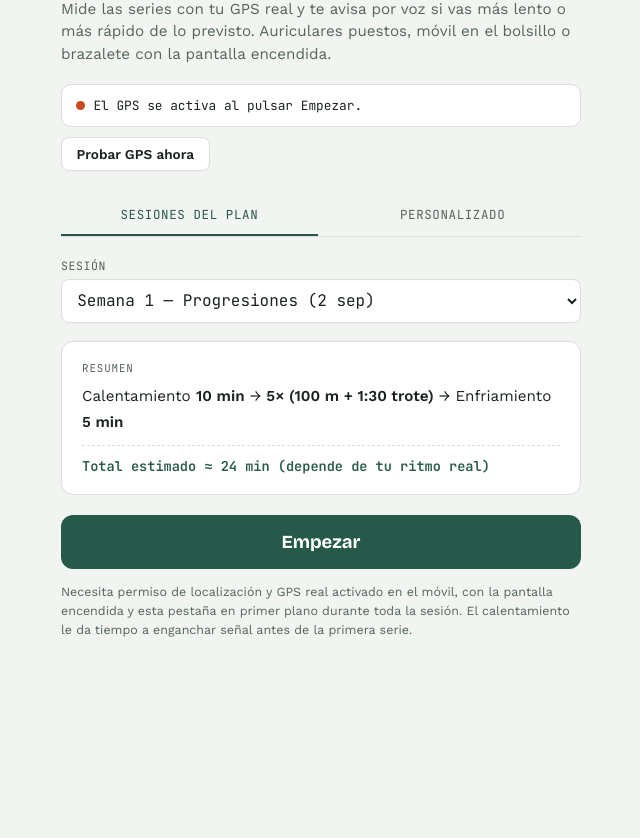
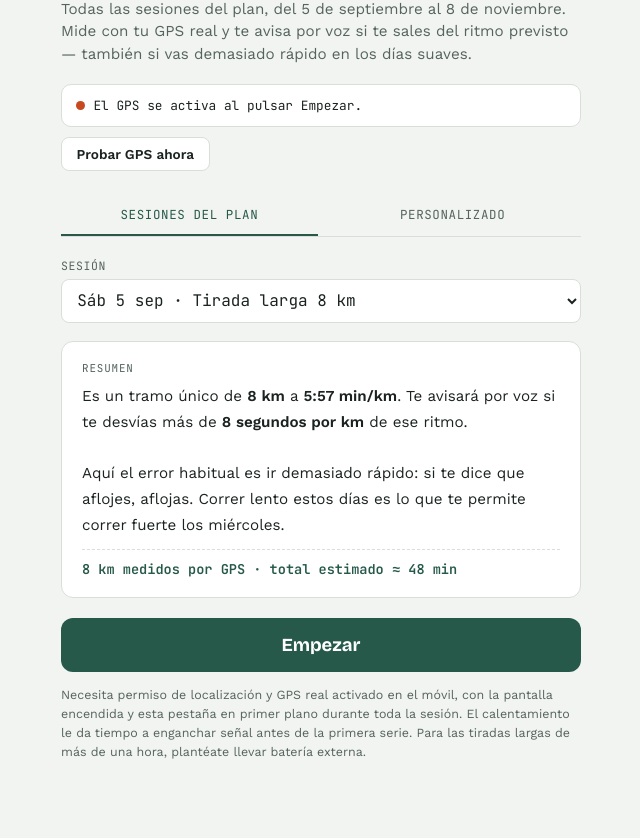
Before and after one commit to vilar88/Series-Behobia, a plain HTML site: page index.html in a window 1280 px wide. Shown: the part 116-954 px from the top of the page, without its empty margins (319-959 px from the left). Before the commit the page ends 832 px from the top, so only its background shows below. Drawn offline with nearby package versions, Linux system fonts and the light colour scheme.

Commit message:
Add files via upload

```diff
--- a/index.html
+++ b/index.html
@@ -1,17 +1,4 @@
-<!doctype html>
-<html lang="es">
-<head>
-<meta charset="utf-8">
-<meta name="viewport" content="width=device-width, initial-scale=1, viewport-fit=cover">
-<meta name="color-scheme" content="light dark">
-<meta name="theme-color" content="#26594A">
-<meta name="apple-mobile-web-app-capable" content="yes">
-<meta name="mobile-web-app-capable" content="yes">
-<meta name="apple-mobile-web-app-status-bar-style" content="black-translucent">
-<meta name="apple-mobile-web-app-title" content="Series">
 <title>Series Behobia</title>
-</head>
-<body>
 <style>
 :root{
   --paper:#F2F4F1;
@@ -158,9 +145,9 @@ select,input[type=number]{
 
 <!-- ============ SETUP ============ -->
 <div id="setup">
-  <div class="eyebrow">Entrenador de series · Behobia 2026</div>
+  <div class="eyebrow">Entrenador · Behobia 2026 · objetivo 1:43</div>
   <h1 class="title">Series Behobia</h1>
-  <p class="subtitle">Mide las series con tu GPS real y te avisa por voz si vas más lento o más rápido de lo previsto. Auriculares puestos, móvil en el bolsillo o brazalete con la pantalla encendida.</p>
+  <p class="subtitle">Todas las sesiones del plan, del 5 de septiembre al 8 de noviembre. Mide con tu GPS real y te avisa por voz si te sales del ritmo previsto — también si vas demasiado rápido en los días suaves.</p>
 
   <div class="gps-banner" id="gpsBanner"><span class="gps-dot"></span><span id="gpsBannerText">Comprobando disponibilidad de GPS…</span></div>
   <button class="mini-btn" id="gpsTestBtn">Probar GPS ahora</button>
@@ -212,7 +199,7 @@ select,input[type=number]{
         <label>Ritmo objetivo (min/km)</label>
         <div class="row2">
           <input type="number" id="cuPaceMin" value="4" min="2" max="9" placeholder="min">
-          <input type="number" id="cuPaceSec" value="30" min="0" max="59" placeholder="seg">
+          <input type="number" id="cuPaceSec" value="40" min="0" max="59" placeholder="seg">
         </div>
       </div>
       <div class="field">
@@ -242,7 +229,7 @@ select,input[type=number]{
     <button class="big-btn" id="startCustomBtn">Empezar</button>
   </div>
 
-  <p class="note">Necesita permiso de localización y GPS real activado en el móvil, con la pantalla encendida y esta pestaña en primer plano durante toda la sesión. El calentamiento le da tiempo a enganchar señal antes de la primera serie.</p>
+  <p class="note">Necesita permiso de localización y GPS real activado en el móvil, con la pantalla encendida y esta pestaña en primer plano durante toda la sesión. El calentamiento le da tiempo a enganchar señal antes de la primera serie. Para las tiradas largas de más de una hora, plantéate llevar batería externa.</p>
   <div class="last-msg" id="lastMsg"></div>
 </div>
 
@@ -268,7 +255,7 @@ select,input[type=number]{
         <div class="progress-meta" id="metersCovered">llevas 0 / 400 m</div>
         <div class="dist-track"><div class="dist-fill" id="distFill"></div></div>
         <div class="pace-row">
-          <div class="pace-chip" id="paceChip">Objetivo 4:30 ±5s/km</div>
+          <div class="pace-chip" id="paceChip">Objetivo 4:40 ±5s/km</div>
           <div class="pace-status" id="paceStatus">— /km</div>
         </div>
       </div>
@@ -303,18 +290,85 @@ select,input[type=number]{
 (function(){
   "use strict";
 
-  // ---------------- Presets (distance + target pace, derived from the 10-week plan) ----------------
-  // pace values in seconds per km. tol = allowed band (±) before a voice alert fires.
+  // ============================================================
+  //  PLAN BEHOBIA 2026 — 10 semanas, 31 ago a 8 nov
+  //  Objetivo 1:43:00 (5:09/km) · ambicioso 1:40:00 (5:00/km)
+  //
+  //  Dos formatos de sesión:
+  //   · count + work + rest  → series repetidas con recuperación
+  //   · segments[]           → tramos encadenados, cada uno con su ritmo
+  //  Ritmos en segundos por km. tol = margen (±) antes del aviso de voz.
+  // ============================================================
   const PRESETS = {
-    w1:  {name:'Semana 1 — Progresiones (2 sep)',     warmup:600, cooldown:300, count:5, work:{meters:100,  label:'Progresión',   pace:null, tol:null}, rest:{dur:90,  label:'Trote suave'}},
-    w2:  {name:'Semana 2 — Tempo (9 sep)',             warmup:600, cooldown:300, count:1, work:{meters:2900, label:'Tempo',        pace:315,  tol:5},    rest:null},
-    w3:  {name:'Semana 3 — Tempo (16 sep)',            warmup:600, cooldown:300, count:1, work:{meters:3900, label:'Tempo',        pace:310,  tol:5},    rest:null},
-    w4:  {name:'Semana 4 — 6×600 m (23 sep, viaje)',   warmup:600, cooldown:300, count:6, work:{meters:600,  label:'Serie',        pace:305,  tol:5},    rest:{dur:90,  label:'Trote suave'}},
-    w5:  {name:'Semana 5 — Tempo (30 sep)',            warmup:600, cooldown:300, count:1, work:{meters:4800, label:'Tempo',        pace:310,  tol:5},    rest:null},
-    w7:  {name:'Semana 7 — Tempo (14 oct)',            warmup:600, cooldown:300, count:1, work:{meters:3900, label:'Tempo',        pace:310,  tol:5},    rest:null},
-    w8:  {name:'Semana 8 — Tempo (21 oct, pico)',      warmup:600, cooldown:300, count:1, work:{meters:5900, label:'Tempo',        pace:305,  tol:5},    rest:null},
-    w9:  {name:'Semana 9 — 6×400 m (28 oct)',          warmup:600, cooldown:300, count:6, work:{meters:400,  label:'Serie 400 m',  pace:270,  tol:5},    rest:{dur:90,  label:'Trote suave'}},
-    w10: {name:'Semana 10 — Progresiones (4 nov)',     warmup:300, cooldown:300, count:4, work:{meters:100,  label:'Progresión',   pace:null, tol:null}, rest:{dur:100, label:'Trote suave'}},
+    sab05sep: {name:'Sáb 5 sep · Tirada larga 8 km',
+      segments:[{meters:8000, label:'Tirada larga', pace:357, tol:8}]},
+
+    mie09sep: {name:'Mié 9 sep · Tempo 20′', warmup:600, cooldown:300, count:1,
+      work:{meters:3800, label:'Tempo', pace:315, tol:5}, rest:null},
+
+    sab12sep: {name:'Sáb 12 sep · Tirada larga 10 km',
+      segments:[{meters:10000, label:'Tirada larga', pace:352, tol:8}]},
+
+    mie16sep: {name:'Mié 16 sep · 5×1.000 m', warmup:600, cooldown:300, count:5,
+      work:{meters:1000, label:'Serie 1.000 m', pace:300, tol:5}, rest:{dur:120, label:'Trote suave'}},
+
+    sab19sep: {name:'Sáb 19 sep · Tirada larga 11 km',
+      segments:[{meters:11000, label:'Tirada larga', pace:352, tol:8}]},
+
+    lun21sep: {name:'Lun 21 sep · Rodaje suave 6 km (viaje)',
+      segments:[{meters:6000, label:'Rodaje suave', pace:370, tol:10}]},
+
+    mie23sep: {name:'Mié 23 sep · 3 km a ritmo (viaje)', warmup:720, cooldown:720, count:1,
+      work:{meters:3000, label:'Ritmo objetivo', pace:310, tol:5}, rest:null},
+
+    vie25sep: {name:'Vie 25 sep · Rodaje suave 6 km (opcional)',
+      segments:[{meters:6000, label:'Rodaje suave', pace:370, tol:10}]},
+
+    sab26sep: {name:'Sáb 26 sep · Tirada larga 13 km',
+      segments:[{meters:13000, label:'Tirada larga', pace:347, tol:8}]},
+
+    mie30sep: {name:'Mié 30 sep · 6×1.000 m', warmup:600, cooldown:300, count:6,
+      work:{meters:1000, label:'Serie 1.000 m', pace:298, tol:5}, rest:{dur:90, label:'Trote suave'}},
+
+    sab03oct: {name:'Sáb 3 oct · Tirada larga 14 km',
+      segments:[{meters:14000, label:'Tirada larga', pace:347, tol:8}]},
+
+    mie07oct: {name:'Mié 7 oct · 4 km a ritmo', warmup:720, cooldown:720, count:1,
+      work:{meters:4000, label:'Ritmo objetivo', pace:310, tol:5}, rest:null},
+
+    mie14oct: {name:'Mié 14 oct · 3×2.000 m', warmup:600, cooldown:300, count:3,
+      work:{meters:2000, label:'Serie 2.000 m', pace:308, tol:5}, rest:{dur:180, label:'Trote suave'}},
+
+    sab17oct: {name:'Sáb 17 oct · Larga 16 km + 2 a ritmo',
+      segments:[
+        {meters:14000, label:'Tirada larga', pace:347, tol:8},
+        {meters:2000,  label:'Últimos 2 km a ritmo', pace:310, tol:5}
+      ]},
+
+    mie21oct: {name:'Mié 21 oct · 6 km a ritmo (pico)', warmup:720, cooldown:720, count:1,
+      work:{meters:6000, label:'Ritmo objetivo', pace:310, tol:5}, rest:null},
+
+    sab24oct: {name:'Sáb 24 oct · Larga 18 km progresivos ⭐',
+      segments:[
+        {meters:8000, label:'Bloque suave',  pace:357, tol:10},
+        {meters:6000, label:'Bloque medio',  pace:345, tol:8},
+        {meters:4000, label:'Bloque fuerte', pace:310, tol:8}
+      ]},
+
+    mie28oct: {name:'Mié 28 oct · 6×400 m', warmup:600, cooldown:300, count:6,
+      work:{meters:400, label:'Serie 400 m', pace:280, tol:5}, rest:{dur:90, label:'Trote suave'}},
+
+    sab31oct: {name:'Sáb 31 oct · 12 km + 2 a ritmo',
+      segments:[
+        {meters:10000, label:'Rodaje', pace:352, tol:8},
+        {meters:2000,  label:'Últimos 2 km a ritmo', pace:310, tol:5}
+      ]},
+
+    mie04nov: {name:'Mié 4 nov · 3×300 m progresivos', warmup:900, cooldown:900, count:3,
+      work:{meters:300, label:'Progresión', pace:null, tol:null}, rest:{dur:120, label:'Trote suave'}},
+
+    vie06nov: {name:'Vie 6 nov · Activación + 4 progresiones', warmup:900, cooldown:300, count:4,
+      work:{meters:100, label:'Progresión', pace:null, tol:null}, rest:{dur:90, label:'Trote suave'}},
   };
 
   function fmtMMSS(totalSec){
@@ -325,41 +379,101 @@ select,input[type=number]{
   function fmtPace(secPerKm){ return fmtMMSS(secPerKm); }
   function fmtHuman(totalSec){ return Math.round(totalSec/60) + ' min'; }
   function fmtKm(meters){ return meters>=1000 ? (meters/1000).toFixed(meters%1000===0?0:1)+' km' : meters+' m'; }
+  function fmtNum(n){ return Math.round(n).toString().replace(/\B(?=(\d{3})+(?!\d))/g, '.'); }
 
   function buildPhases(s){
     const phases=[];
     if(s.warmup>0) phases.push({kind:'warmup', dur:s.warmup, label:'Calentamiento'});
-    for(let i=0;i<s.count;i++){
-      phases.push({kind:'work', targetMeters:s.work.meters, label:s.work.label, pace:s.work.pace, tol:s.work.tol, rep:i+1, total:s.count});
-      if(s.rest && s.rest.dur>0 && i<s.count-1){
-        phases.push({kind:'rest', dur:s.rest.dur, label:s.rest.label, rep:i+1, total:s.count});
+
+    if(s.segments && s.segments.length){
+      // tramos encadenados: cada uno con su propio ritmo, sin contador de series
+      s.segments.forEach(function(seg){
+        if(seg.dur){
+          phases.push({kind:'rest', dur:seg.dur, label:seg.label||'Trote suave'});
+        } else {
+          phases.push({kind:'work', targetMeters:seg.meters, label:seg.label||'Tramo',
+                       pace:(seg.pace!=null?seg.pace:null), tol:(seg.tol!=null?seg.tol:8)});
+        }
+      });
+    } else {
+      for(let i=0;i<s.count;i++){
+        phases.push({kind:'work', targetMeters:s.work.meters, label:s.work.label, pace:s.work.pace, tol:s.work.tol, rep:i+1, total:s.count});
+        if(s.rest && s.rest.dur>0 && i<s.count-1){
+          phases.push({kind:'rest', dur:s.rest.dur, label:s.rest.label, rep:i+1, total:s.count});
+        }
       }
     }
+
     if(s.cooldown>0) phases.push({kind:'cooldown', dur:s.cooldown, label:'Enfriamiento'});
     return phases;
   }
 
   function describeFlow(s){
-    const parts=[];
-    if(s.warmup>0) parts.push('Calentamiento <b>'+fmtHuman(s.warmup)+'</b>');
-    const paceTxt = s.work.pace!=null ? (' @ '+fmtPace(s.work.pace)+'/km ±'+s.work.tol+'s') : '';
-    if(s.count===1){
-      parts.push(s.work.label+' <b>'+fmtKm(s.work.meters)+'</b>'+paceTxt);
+    const sentences = [];
+    if(s.warmup>0) sentences.push('Empiezas con un <b>calentamiento de '+fmtHuman(s.warmup)+'</b> a ritmo suave, para entrar en calor y dar tiempo al GPS a coger buena señal.');
+
+    if(s.segments && s.segments.length){
+      const parts = s.segments.map(function(seg){
+        if(seg.dur) return '<b>'+fmtMMSS(seg.dur)+'</b> de trote suave';
+        return '<b>'+fmtKm(seg.meters)+'</b>'+(seg.pace!=null ? ' a <b>'+fmtPace(seg.pace)+' min/km</b>' : '');
+      });
+      if(parts.length===1){
+        const seg = s.segments[0];
+        sentences.push('Es un tramo único de '+parts[0]+'. Te avisará por voz si te desvías más de <b>'+(seg.tol||8)+' segundos por km</b> de ese ritmo.');
+        if(seg.pace!=null && seg.pace>=340){
+          sentences.push('Aquí el error habitual es ir demasiado rápido: si te dice que aflojes, aflojas. Correr lento estos días es lo que te permite correr fuerte los miércoles.');
+        }
+      } else {
+        sentences.push('El entreno va por tramos encadenados: '+parts.join(', después ')+'.');
+        sentences.push('Cada tramo tiene su propio ritmo objetivo y te avisará por voz en cuanto te salgas de él.');
+      }
     } else {
-      let mid = s.count+'× ('+s.work.meters+' m'+paceTxt+(s.rest&&s.rest.dur>0? ' + '+fmtMMSS(s.rest.dur)+' trote':'')+')';
-      parts.push('<b>'+mid+'</b>');
+      const hasPace = s.work.pace!=null;
+      const distTxt = fmtNum(s.work.meters)+' m';
+      const paceExplain = hasPace
+        ? ' al ritmo objetivo de <b>'+fmtPace(s.work.pace)+' min/km</b>. Te avisaremos por voz si te desvías más de <b>'+s.work.tol+' segundos por km</b> de ese ritmo, tanto si vas más lento como si vas más rápido.'
+        : ', sin ritmo objetivo fijo: la idea es ir progresando el ritmo libremente, cada repetición un poco más rápida que la anterior.';
+
+      if(s.count===1){
+        sentences.push('El cuerpo del entreno es un <b>tramo continuo de '+fmtKm(s.work.meters)+'</b>'+paceExplain);
+      } else {
+        const kind = hasPace ? 'series' : 'progresiones';
+        sentences.push('El cuerpo del entreno son <b>'+s.count+' '+kind+' de '+distTxt+'</b> cada una'+paceExplain);
+        if(s.rest && s.rest.dur>0){
+          sentences.push('Entre cada '+(hasPace?'serie':'progresión')+' hay <b>'+fmtMMSS(s.rest.dur)+'</b> de trote suave de recuperación antes de la siguiente.');
+        } else {
+          sentences.push('Las '+kind+' van seguidas, sin recuperación entre ellas.');
+        }
+      }
     }
-    if(s.cooldown>0) parts.push('Enfriamiento <b>'+fmtHuman(s.cooldown)+'</b>');
-    return parts.join(' &rarr; ');
+
+    if(s.cooldown>0) sentences.push('Terminas con un <b>enfriamiento de '+fmtHuman(s.cooldown)+'</b> a ritmo suave.');
+
+    return sentences.join('<br><br>');
   }
 
   function estTotalDuration(s){
+    let t = (s.warmup||0) + (s.cooldown||0);
+    if(s.segments && s.segments.length){
+      s.segments.forEach(function(seg){
+        if(seg.dur) t += seg.dur;
+        else t += (seg.meters/1000) * (seg.pace!=null ? seg.pace : 360);
+      });
+      return t;
+    }
     let workSec;
     if(s.work.pace!=null) workSec = (s.work.meters/1000)*s.work.pace;
-    else workSec = s.work.meters/100*30; // rough estimate for free progressions
-    let t = s.warmup + s.cooldown + s.count*workSec;
+    else workSec = s.work.meters/100*30; // estimación para progresiones libres
+    t += s.count*workSec;
     if(s.rest && s.rest.dur>0) t += (s.count-1)*s.rest.dur;
     return t;
+  }
+
+  function totalDistance(s){
+    if(s.segments && s.segments.length){
+      return s.segments.reduce(function(a,seg){ return a + (seg.meters||0); }, 0);
+    }
+    return s.count * s.work.meters;
   }
 
   // ---------------- Setup: preset panel ----------------
@@ -372,7 +486,8 @@ select,input[type=number]{
   function renderPresetSummary(){
     const s = PRESETS[presetSelect.value];
     document.getElementById('presetFlow').innerHTML = describeFlow(s);
-    document.getElementById('presetTotal').textContent = 'Total estimado ≈ ' + fmtHuman(estTotalDuration(s)) + ' (depende de tu ritmo real)';
+    document.getElementById('presetTotal').textContent =
+      fmtKm(totalDistance(s)) + ' medidos por GPS · total estimado ≈ ' + fmtHuman(estTotalDuration(s));
   }
   presetSelect.addEventListener('change', renderPresetSummary);
   renderPresetSummary();
@@ -425,7 +540,8 @@ select,input[type=number]{
   function renderCustomSummary(){
     const s = readCustomSession();
     document.getElementById('customFlow').innerHTML = describeFlow(s);
-    document.getElementById('customTotal').textContent = 'Total estimado ≈ ' + fmtHuman(estTotalDuration(s)) + ' (depende de tu ritmo real)';
+    document.getElementById('customTotal').textContent =
+      fmtKm(totalDistance(s)) + ' medidos por GPS · total estimado ≈ ' + fmtHuman(estTotalDuration(s));
   }
   renderCustomSummary();
 
@@ -478,7 +594,7 @@ select,input[type=number]{
   let gpsWatchId = null, lastFix = null, gpsAccuracy = null, gpsOk = false, lastFixTs = 0;
   let totalDistanceAll = 0;
   let workDistanceAccum = 0;
-  let paceBuffer = []; // {t, d} over last ~20s, d = cumulative distance in current work phase
+  let paceBuffer = []; // {t, d} de los últimos ~18 s, d = distancia acumulada del tramo
 
   function haversine(lat1,lon1,lat2,lon2){
     const R=6371000, toRad=Math.PI/180;
@@ -500,7 +616,7 @@ select,input[type=number]{
 
     if(accuracy > 30){
       setGpsBanner(false, 'Señal débil (±' + Math.round(accuracy) + ' m) — sal a cielo abierto si puedes.');
-      lastFixTs = t; // still counts as "recent" so we don't say GPS is dead, just weak
+      lastFixTs = t;
       return;
     }
     gpsOk = true; lastFixTs = t;
@@ -513,7 +629,7 @@ select,input[type=number]{
       const dt = (t - lastFix.t)/1000;
       if(dt>0.2){
         const speed = d/dt; // m/s
-        if(d<2 || speed<=7){ // reject implausible jumps (>7 m/s ~ 2:23/km)
+        if(d<2 || speed<=7){ // descarta saltos imposibles (>7 m/s ≈ 2:23/km)
           totalDistanceAll += d;
           if(currentIdx>=0 && phases[currentIdx] && phases[currentIdx].kind==='work' && workPhaseActive){
             workDistanceAccum += d;
@@ -524,9 +640,6 @@ select,input[type=number]{
       }
     }
     lastFix = {lat,lon,t};
-  }
-  function onGpsErrorInit(err){
-    showGpsError(err);
   }
   function startGpsWatch(){
     if(!('geolocation' in navigator)){
@@ -551,7 +664,6 @@ select,input[type=number]{
     return (dt/dd)*1000;
   }
 
-  // warm up GPS availability check on load (does not start tracking yet)
   const inFrame = (function(){ try{ return window.self !== window.top; }catch(e){ return true; } })();
   if('geolocation' in navigator){
     setGpsBanner(false, 'El GPS se activa al pulsar Empezar.');
@@ -561,7 +673,7 @@ select,input[type=number]{
   if(inFrame){
     const hint = document.getElementById('iframeHint');
     hint.hidden = false;
-    hint.textContent = 'Estás abriendo esto dentro de otra app (la de Claude). Ese contenedor puede bloquear el GPS: pulsa "Probar GPS ahora" para comprobarlo. Si falla, abre este mismo enlace en Chrome o Safari del móvil y añádelo a la pantalla de inicio.';
+    hint.textContent = 'Estás abriendo esto dentro de otra app. Ese contenedor puede bloquear el GPS: pulsa "Probar GPS ahora" para comprobarlo. Si falla, abre este mismo enlace en Chrome o Safari del móvil y añádelo a la pantalla de inicio.';
   }
 
   document.getElementById('gpsTestBtn').addEventListener('click', function(){
@@ -597,7 +709,7 @@ select,input[type=number]{
   let running = false, currentIdx = -1;
   let sessionStartTs = 0, pausedAccumTotal = 0, pauseStartTs = null;
   let phaseStartTs = 0, phasePausedAccum = 0;
-  let workPhaseActive = false; // true once GPS lock acquired and rep truly started
+  let workPhaseActive = false;
   let tickHandle = null;
   let alertStreak = 0, alertDir = null, lastAlertTime = 0, alertedDir = null;
 
@@ -625,7 +737,7 @@ select,input[type=number]{
     running = true;
     requestWakeLock();
     beep(660,0.12);
-    speak('Empezamos. ' + name.replace(/\s—.*/, '') + '.');
+    speak('Empezamos. ' + name.replace(/^[^·]*·\s*/, '').replace(/\s*⭐/, '') + '.');
     goToPhase(0);
     tickHandle = setInterval(tick, 400);
   }
@@ -644,7 +756,7 @@ select,input[type=number]{
     if(p.kind==='work'){
       document.getElementById('gpsWaitMsg').hidden = false;
       document.getElementById('distStats').hidden = true;
-      workPhaseActive = false; // wait for good GPS fix before starting to count
+      workPhaseActive = false;
       const introText = p.total>1 ? ('Serie ' + p.rep + ' de ' + p.total + '. Buscando GPS.') : (p.label + '. Buscando GPS.');
       beep(660,0.14); speak(introText);
     } else {
@@ -699,8 +811,8 @@ select,input[type=number]{
         return;
       }
       const remaining = Math.max(0, p.targetMeters - workDistanceAccum);
-      document.getElementById('metersLeft').innerHTML = Math.round(remaining) + '<span class="unit">m</span>';
-      document.getElementById('metersCovered').textContent = 'llevas ' + Math.round(Math.min(workDistanceAccum,p.targetMeters)) + ' / ' + p.targetMeters + ' m';
+      document.getElementById('metersLeft').innerHTML = fmtNum(remaining) + '<span class="unit">m</span>';
+      document.getElementById('metersCovered').textContent = 'llevas ' + fmtNum(Math.min(workDistanceAccum,p.targetMeters)) + ' / ' + fmtNum(p.targetMeters) + ' m';
       document.getElementById('distFill').style.width = Math.min(100, 100*workDistanceAccum/p.targetMeters).toFixed(1) + '%';
 
       const status = document.getElementById('paceStatus');
@@ -712,13 +824,13 @@ select,input[type=number]{
           status.classList.remove('alert');
           if(pace > p.pace + p.tol){
             status.textContent = fmtPace(pace)+'/km · LENTO';
-            evalAlert('slow', p.pace);
+            evalAlert('slow');
           } else if(pace < p.pace - p.tol){
             status.textContent = fmtPace(pace)+'/km · RÁPIDO';
-            evalAlert('fast', p.pace);
+            evalAlert('fast');
           } else {
             status.textContent = fmtPace(pace)+'/km · bien';
-            evalAlert(null, p.pace);
+            evalAlert(null);
           }
         }
       } else {
@@ -733,17 +845,17 @@ select,input[type=number]{
     }
   }
 
-  function evalAlert(dir, targetPace){
-    // tick runs every 400ms; require sustained deviation before speaking, to ride out GPS jitter
+  function evalAlert(dir){
+    // tick cada 400 ms; exige desviación sostenida antes de hablar, para aguantar el ruido del GPS
     if(dir===alertDir){ alertStreak++; } else { alertDir=dir; alertStreak=1; }
     const now = Date.now();
-    if(dir && alertStreak>=15 && (now-lastAlertTime)>16000){ // ~6s sustained, then 16s cooldown
+    if(dir && alertStreak>=15 && (now-lastAlertTime)>16000){ // ~6 s sostenidos, luego 16 s de silencio
       lastAlertTime = now; alertedDir = dir;
       document.getElementById('paceStatus').classList.add('alert');
       beep(dir==='slow'?520:1050, 0.15);
-      speak(dir==='slow' ? 'Vas lento, acelera un poco.' : 'Vas rápido, controla el ritmo.');
+      speak(dir==='slow' ? 'Vas lento, acelera un poco.' : 'Vas rápido, afloja el ritmo.');
     }
-    if(!dir && alertedDir && alertStreak>=8){ // ~3s back in band
+    if(!dir && alertedDir && alertStreak>=8){ // ~3 s de vuelta en rango
       alertedDir=null;
       speak('Ritmo bien.');
     }
@@ -808,5 +920,3 @@ select,input[type=number]{
   });
 })();
 </script>
-</body>
-</html>
```
